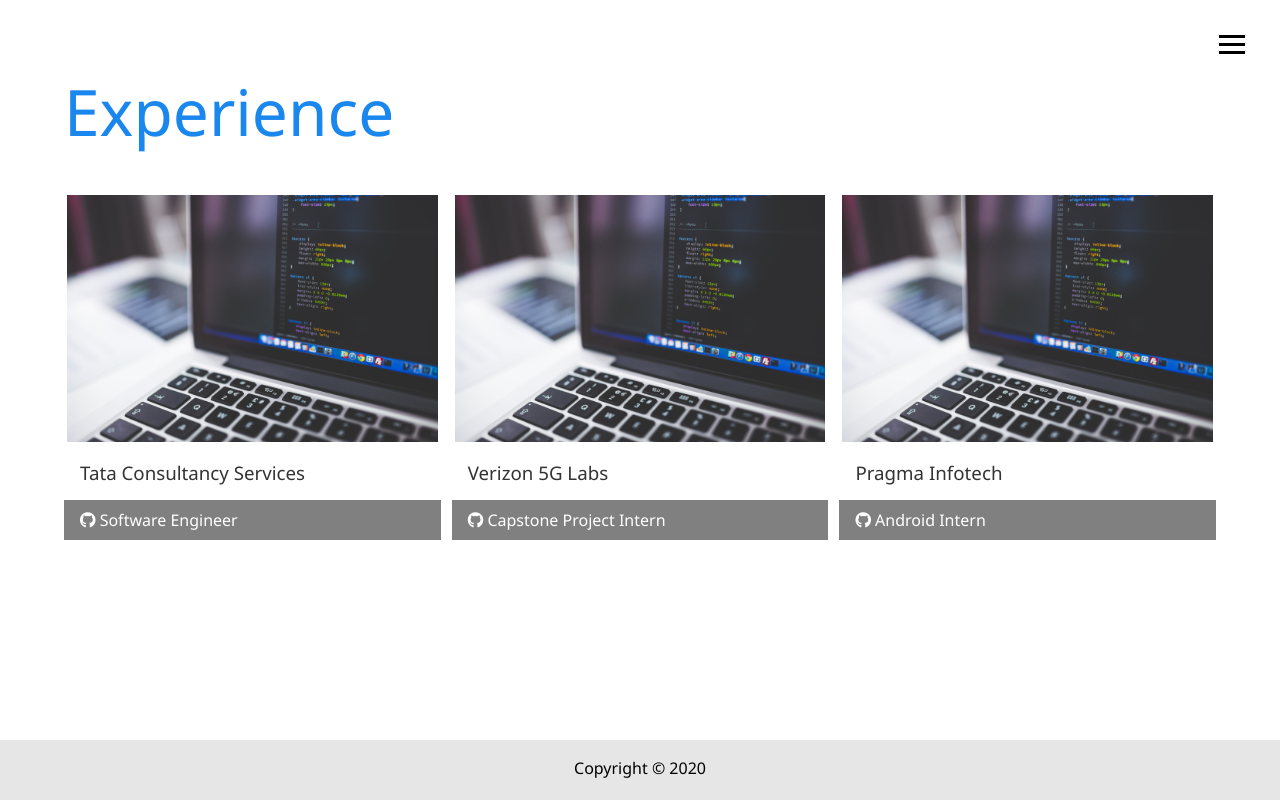
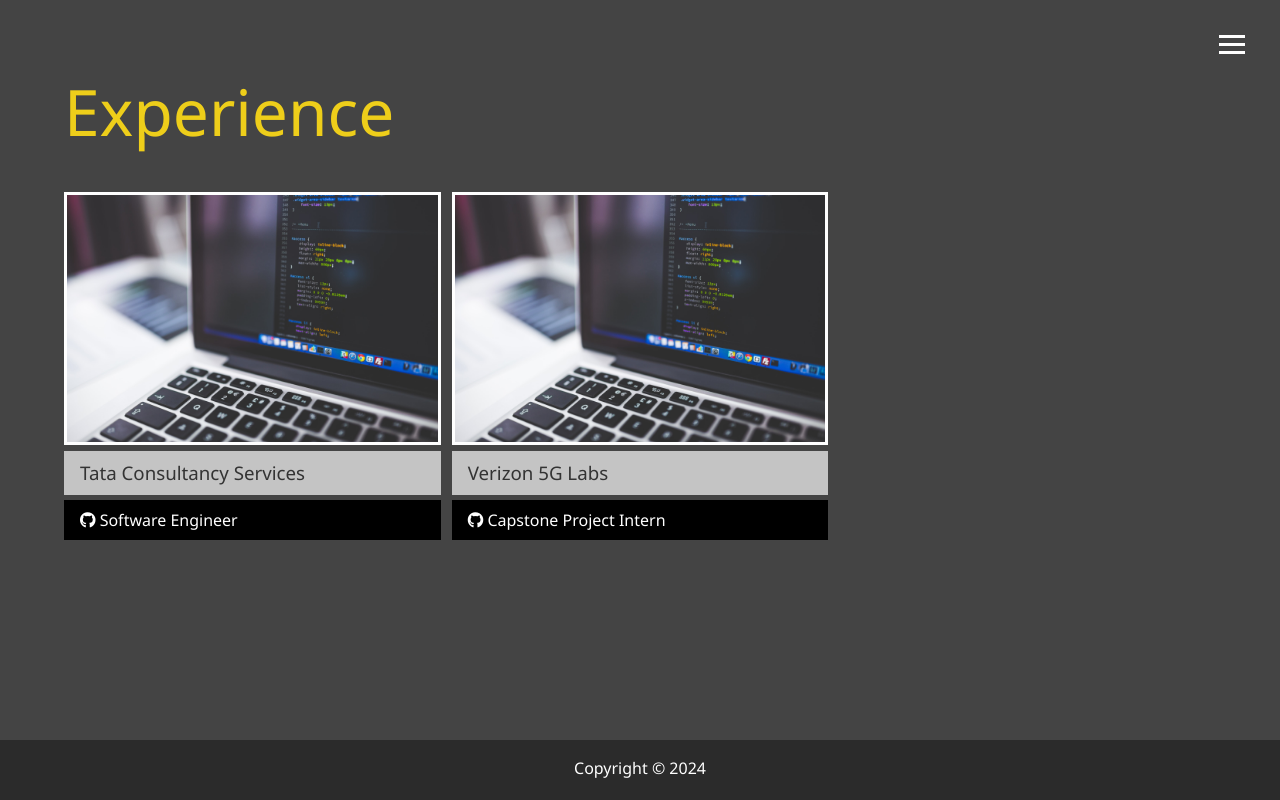
Before and after one commit to Kelvingandhi/portfoliowebsite, a website: page dict/experience.html in a window 1280 px wide. Drawn offline with Linux system fonts and the light colour scheme.

Commit message:
few updates

```diff
--- a/dict/experience.html
+++ b/dict/experience.html
@@ -100,26 +100,12 @@
                         </a>
                 </div>
 
-                <!--Experience 3-->
-                <div class="item">
-                        <a href="#!">
-                            <img src="img/background.jpg" alt="Experience">
-                        </a>
-                        <a href="#" class="btn-light">
-                            <!-- <i class="fas fa-eye"></i> Project -->
-                            <h3>Pragma Infotech</h3>
-                        </a>
-                        <a href="#" class="btn-dark">
-                            <i class="fab fa-github"></i> Android Intern
-                        </a>
-                </div>
-
         </div>
 
     </main>
 
     <footer id="footer-style">
-        Copyright &copy; 2020
+        Copyright &copy; 2024
     </footer>
 
     <script src="js/main.js"></script>
--- a/package.json
+++ b/package.json
@@ -3,12 +3,15 @@
   "version": "1.0.0",
   "description": "My Personal Portfolio Website",
   "main": "index.js",
+  "homepage": "https://kelvingandhi.github.io/portfoliowebsite",
   "scripts": {
-    "sass": "node-sass -w sass_files/ -o dict/css/ --recursive"
+    "sass": "node-sass -w sass_files/ -o dict/css/ --recursive",
+    "deploy": "gh-pages -d dict"
   },
   "author": "Kelvin Gandhi",
   "license": "ISC",
   "dependencies": {
+    "gh-pages": "^6.1.1",
     "node-sass": "^9.0.0"
   }
 }
--- a/sass_files/_config.scss
+++ b/sass_files/_config.scss
@@ -1,7 +1,7 @@
-//$primary-color:#444;
-$primary-color:#fff;
-//$secondary-color:#eece1a;
-$secondary-color: #1a87ee;
+$primary-color:#444;
+//$primary-color:#fff;
+$secondary-color:#eece1a;
+//$secondary-color: #1a87ee;
 $hover-color:#eece1a;
 
 $show-home-bg-img:true;
```
Also changed, not shown: dict/about.html (+1 -1 lines), dict/certificate.html (+1 -1 lines), dict/contact.html (+3 -3 lines), dict/index.html (+0 -4 lines), dict/projects.html (+1 -1 lines), dict/css/main.css, 1 other file.
